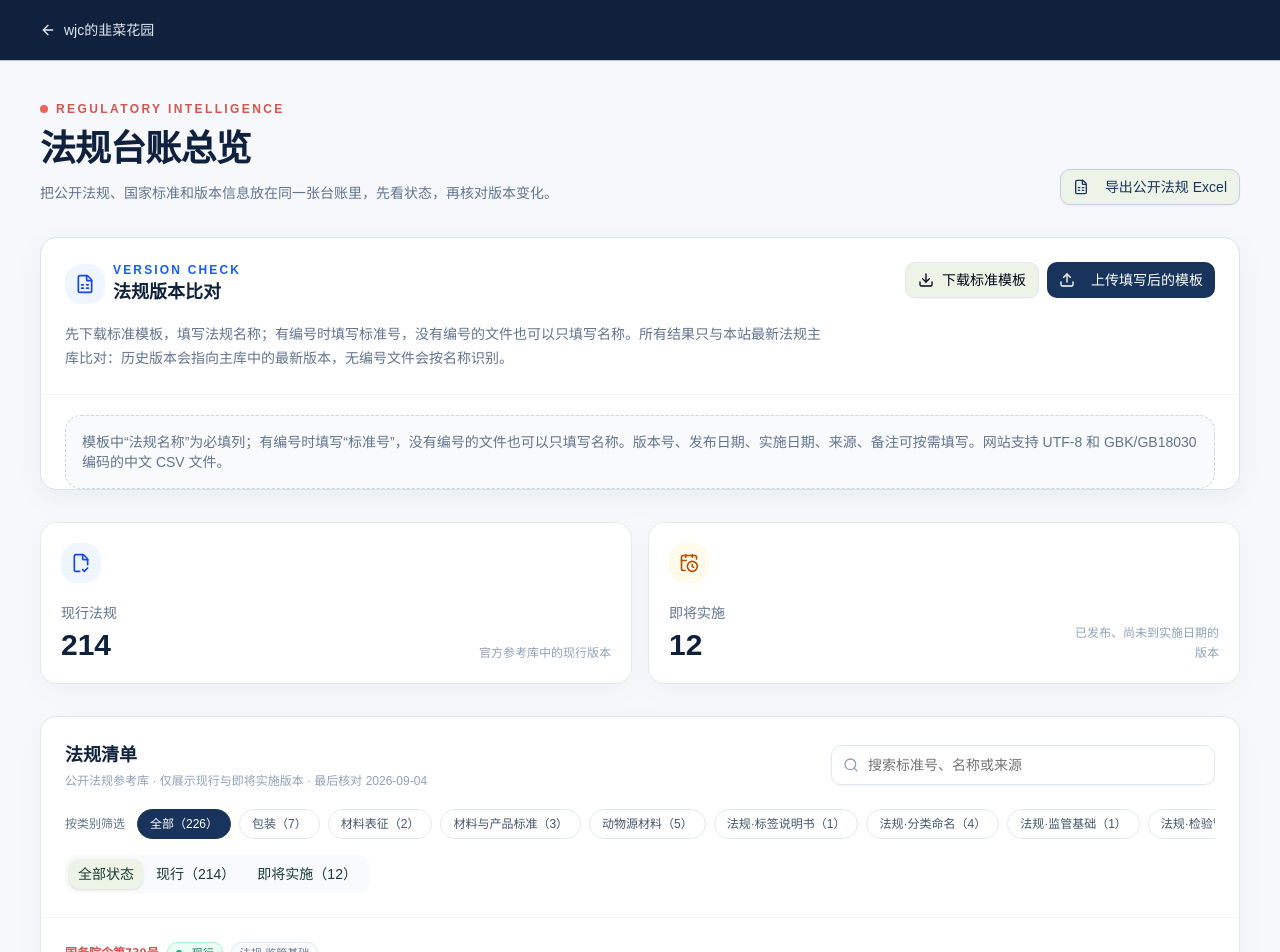
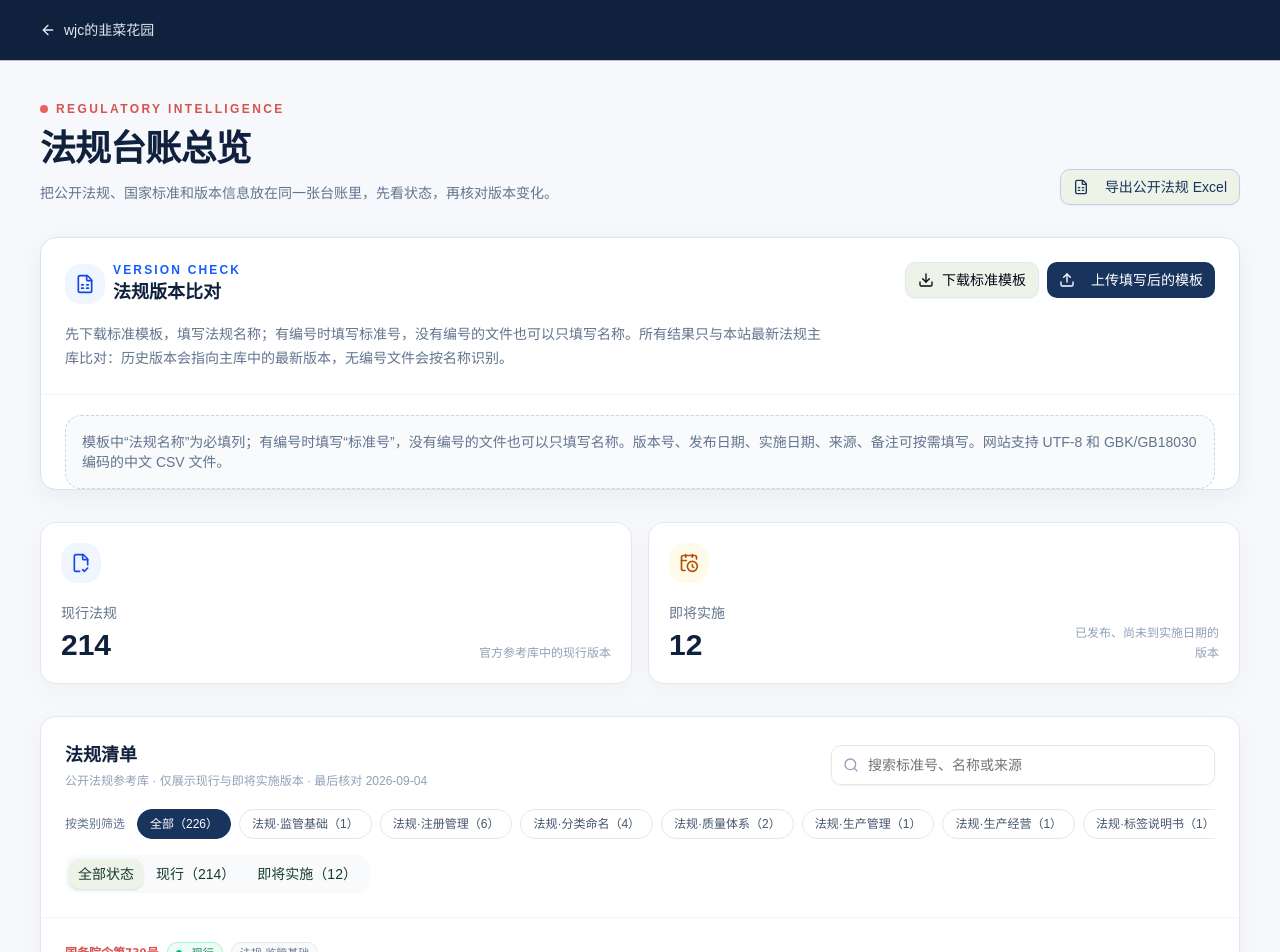
Before and after one commit to wjc445479963-beep/wjc-regulatory-ledger, a Next.js app: page /regulations in a window 1280 px wide. Shown: the top 952 px of the page. Built offline with nearby package versions, Linux system fonts and the light colour scheme.

Commit message:
feat: organize regulation list and export sheets

```diff
--- a/app/excel-utils.ts
+++ b/app/excel-utils.ts
@@ -200,7 +200,7 @@ type RegulationExportRecord = {
 };
 
 const exportHeaders = ["编号", "法规名称", "分类", "状态", "生效/关注日期", "来源机构", "最后核对", "说明", "官方来源链接"];
-const exportSheets = ["现行法规", "即将实施", "待核对", "CFDA法律法规", "YY", "GB", "ISO", "ASTM", "美国医疗器械法规", "欧盟医疗器械法规"];
+const exportSheets = ["现行法规", "即将实施", "CFDA法律法规", "YY", "GB", "ISO"];
 
 function exportStatusLabel(status: string) {
   return status === "active" ? "现行" : status === "upcoming" ? "即将实施" : status === "replaced" ? "已被替代" : "待核对";
@@ -299,14 +299,13 @@ function zipStore(entries: Array<{ name: string; content: string }>) {
 export function downloadRegulationsWorkbook(filename: string, records: RegulationExportRecord[]) {
   const currentRecords = records.filter((record) => record.status === "active");
   const upcomingRecords = records.filter((record) => record.status === "upcoming");
-  const reviewRecords = records.filter((record) => record.status === "review");
   const rowsFor = (items: RegulationExportRecord[]) => [
     exportHeaders,
     ...items.map((item) => [item.code, item.title, item.category, exportStatusLabel(item.status), item.effective, item.source, item.updated, item.note, item.href]),
   ];
   const sheets = exportSheets.map((sheetName) => ({
     name: sheetName,
-    rows: rowsFor(sheetName === "现行法规" ? currentRecords : sheetName === "即将实施" ? upcomingRecords : sheetName === "待核对" ? reviewRecords : currentRecords.filter((record) => exportCategory(record) === sheetName)),
+    rows: rowsFor(sheetName === "现行法规" ? currentRecords : sheetName === "即将实施" ? upcomingRecords : currentRecords.filter((record) => exportCategory(record) === sheetName)),
   }));
   const sheetEntries = sheets.map((sheet, index) => "<Override PartName=\"/xl/worksheets/sheet" + (index + 1) + ".xml\" ContentType=\"application/vnd.openxmlformats-officedocument.spreadsheetml.worksheet+xml\"/>").join("");
   const sheetRelationships = sheets.map((_, index) => "<Relationship Id=\"rId" + (index + 1) + "\" Type=\"http://schemas.openxmlformats.org/officeDocument/2006/relationships/worksheet\" Target=\"worksheets/sheet" + (index + 1) + ".xml\"/>").join("");
--- a/app/ledger-client.tsx
+++ b/app/ledger-client.tsx
@@ -41,6 +41,54 @@ type ComparisonRow = {
 const compareMeta: Record<CompareStatus, { label: string; className: string }> = {
   replace: { label: "需要替换", className: "border-red-200 bg-red-50 text-red-700" }, upcoming: { label: "即将实施", className: "border-amber-200 bg-amber-50 text-amber-700" }, active: { label: "现行", className: "border-emerald-200 bg-emerald-50 text-emerald-700" }, named: { label: "按名称识别", className: "border-violet-200 bg-violet-50 text-violet-700" }, recognized: { label: "已识别但未纳入主库", className: "border-cyan-200 bg-cyan-50 text-cyan-700" }, unmatched: { label: "未匹配", className: "border-slate-200 bg-slate-100 text-slate-600" },
 };
+const categoryOrder = [
+  "法规·监管基础",
+  "法规·注册管理",
+  "法规·分类命名",
+  "法规·质量体系",
+  "法规·生产管理",
+  "法规·生产经营",
+  "法规·经营管理",
+  "法规·标签说明书",
+  "法规·临床评价",
+  "法规·药械组合产品",
+  "法规·上市后",
+  "法规·检验管理",
+  "法规·行政管理",
+  "法规·专项指导原则",
+  "质量体系",
+  "风险管理",
+  "生物学评价",
+  "微生物与内毒素",
+  "灭菌",
+  "灭菌设备",
+  "洁净环境",
+  "检验方法",
+  "通用检验",
+  "包装",
+  "材料表征",
+  "材料与产品标准",
+  "无源植入物",
+  "动物源材料",
+  "药品与检验参考",
+  "国家标准",
+  "医疗器械标准",
+  "国际指南",
+  "国际标准",
+];
+const categoryRank = new Map(categoryOrder.map((category, index) => [category, index]));
+const statusRank: Record<Status, number> = { active: 0, upcoming: 1, replaced: 2, review: 3 };
+function compareRegulations(a: Regulation, b: Regulation) {
+  const categoryDifference = (categoryRank.get(a.category) ?? categoryOrder.length) - (categoryRank.get(b.category) ?? categoryOrder.length);
+  if (categoryDifference) return categoryDifference;
+  const statusDifference = statusRank[a.status] - statusRank[b.status];
+  if (statusDifference) return statusDifference;
+  const dateA = /^\d{4}-\d{2}-\d{2}$/.test(a.effective) ? a.effective : "9999-99-99";
+  const dateB = /^\d{4}-\d{2}-\d{2}$/.test(b.effective) ? b.effective : "9999-99-99";
+  const dateDifference = dateA.localeCompare(dateB);
+  if (dateDifference) return dateDifference;
+  return a.code.localeCompare(b.code, "zh-CN", { numeric: true }) || a.title.localeCompare(b.title, "zh-CN");
+}
 const replacementMap: Record<string, string> = { "GB/T16886.1-2011": "GB/T16886.1-2022", "GB/T16886.3-2008": "GB/T16886.3-2019", "GB/T16886.6-2015": "GB/T16886.6-2022", "GB/T16886.9-2017": "GB/T16886.9-2022", "GB/T16886.10-2017": "GB/T16886.10-2024", "GB/T16886.12-2017": "GB/T16886.12-2023", "GB/T16886.17-2005": "GB/T16886.17-2025", "GB/T19633.1-2015": "GB/T19633.1-2024", "GB/T19633.2-2015": "GB/T19633.2-2024", "GB/T19973.2-2018": "GB/T19973.2-2025", "GB50457-2008": "GB50457-2019", "GB/T1.1-2009": "GB/T1.1-2020", "ISO11607-2:2006": "ISO11607-2:2019", "2014年第9号通告": "2022年第8号通告", "2017年第75号": "2022年第12号通告", "2021年第60号": "2026年第53号公告", "2014年第12号": "2025年第19号公告", "2014年第13号": "2025年第19号公告", "2014年第14号": "2025年第19号公告", "2016年第133号": "2025年第19号公告", "2017年第170号": "2025年第19号公告", "2018年第94号": "2025年第19号公告", "2020年第61号": "2025年第19号公告", "2021年第71号": "2025年第19号公告", "2023年第33号": "2025年第19号公告" };
 const upcomingMap: Record<string, string> = { "GB/T16886.2-2011": "GB/T16886.2-2026", "GB/T14233.2-2005": "GB/T14233.2-2025", "GB/T16292-2010": "GB/T16292-2025", "GB/T16293-2010": "GB/T16293-2025", "GB/T16294-2010": "GB/T16294-2025" };
 
@@ -97,8 +145,8 @@ function addComparisonProvenance(rows: SpreadsheetRow[], sourceRegulations: Regu
 
 export default function LedgerClient() {
   const [activeTab, setActiveTab] = useState("all"); const [category, setCategory] = useState("all"); const [query, setQuery] = useState(""); const [page, setPage] = useState(1); const [pageSize, setPageSize] = useState("20"); const [selected, setSelected] = useState<Regulation | null>(null); const [comparisonRows, setComparisonRows] = useState<ComparisonRow[]>([]); const [comparisonFilter, setComparisonFilter] = useState<CompareStatus | "all">("all"); const [uploadedName, setUploadedName] = useState(""); const [uploadError, setUploadError] = useState(""); const inputRef = useRef<HTMLInputElement>(null);
-  const publicRegulations = useMemo(() => regulations.filter((item) => item.status !== "replaced" && item.status !== "review"), []);
-  const categories = useMemo(() => ["all", ...Array.from(new Set(publicRegulations.map((item) => item.category))).sort((a, b) => a.localeCompare(b, "zh-CN"))], [publicRegulations]);
+  const publicRegulations = useMemo(() => regulations.filter((item) => item.status !== "replaced" && item.status !== "review").sort(compareRegulations), []);
+  const categories = useMemo(() => ["all", ...Array.from(new Set(publicRegulations.map((item) => item.category))).sort((a, b) => (categoryRank.get(a) ?? categoryOrder.length) - (categoryRank.get(b) ?? categoryOrder.length) || a.localeCompare(b, "zh-CN"))], [publicRegulations]);
   const statusFiltered = useMemo(() => publicRegulations.filter((item) => activeTab === "all" || item.status === activeTab), [activeTab, publicRegulations]);
   const categoryCounts = useMemo(() => Object.fromEntries(categories.map((item) => [item, item === "all" ? statusFiltered.length : statusFiltered.filter((regulation) => regulation.category === item).length])), [categories, statusFiltered]);
   const filtered = useMemo(() => statusFiltered.filter((item) => { const categoryMatch = category === "all" || item.category === category; const queryMatch = !query.trim() || (item.code + " " + item.title + " " + item.source + " " + item.category).toLowerCase().includes(query.toLowerCase().trim()); return categoryMatch && queryMatch; }), [category, query, statusFiltered]);
```
